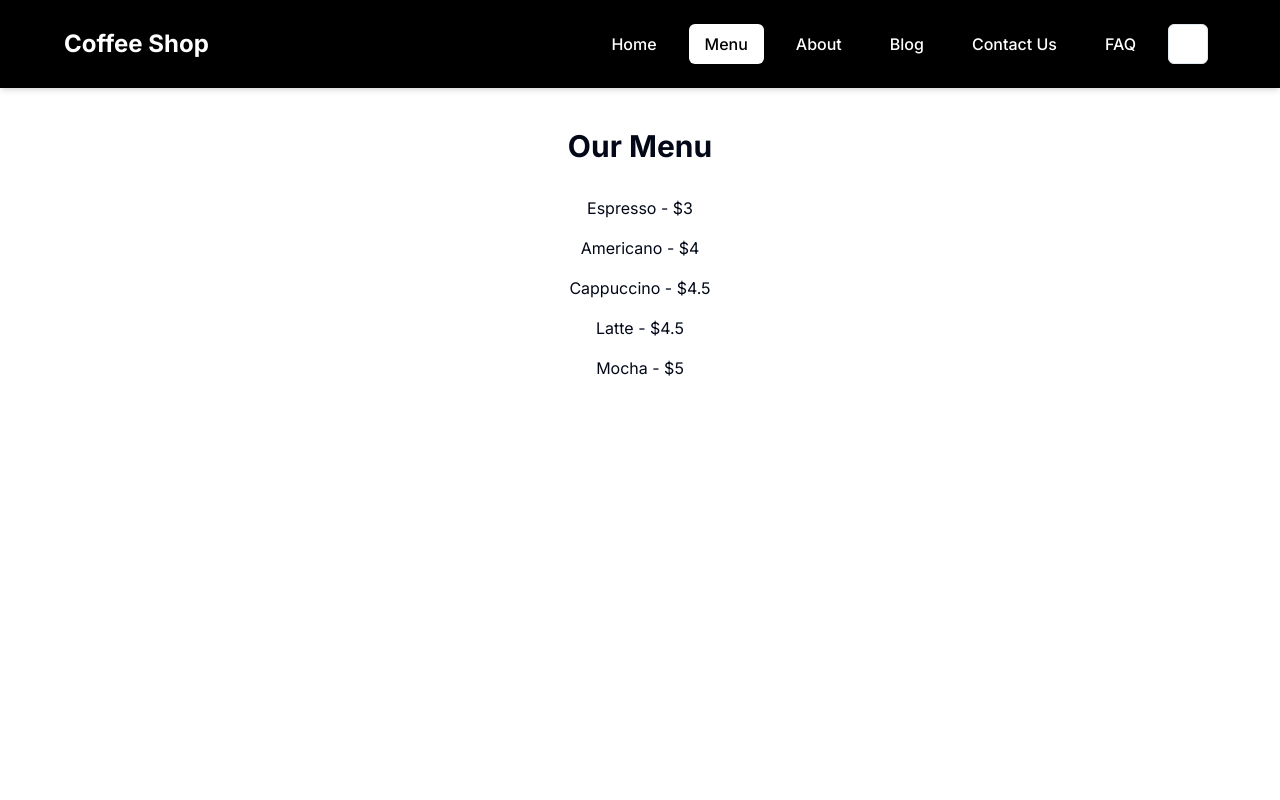
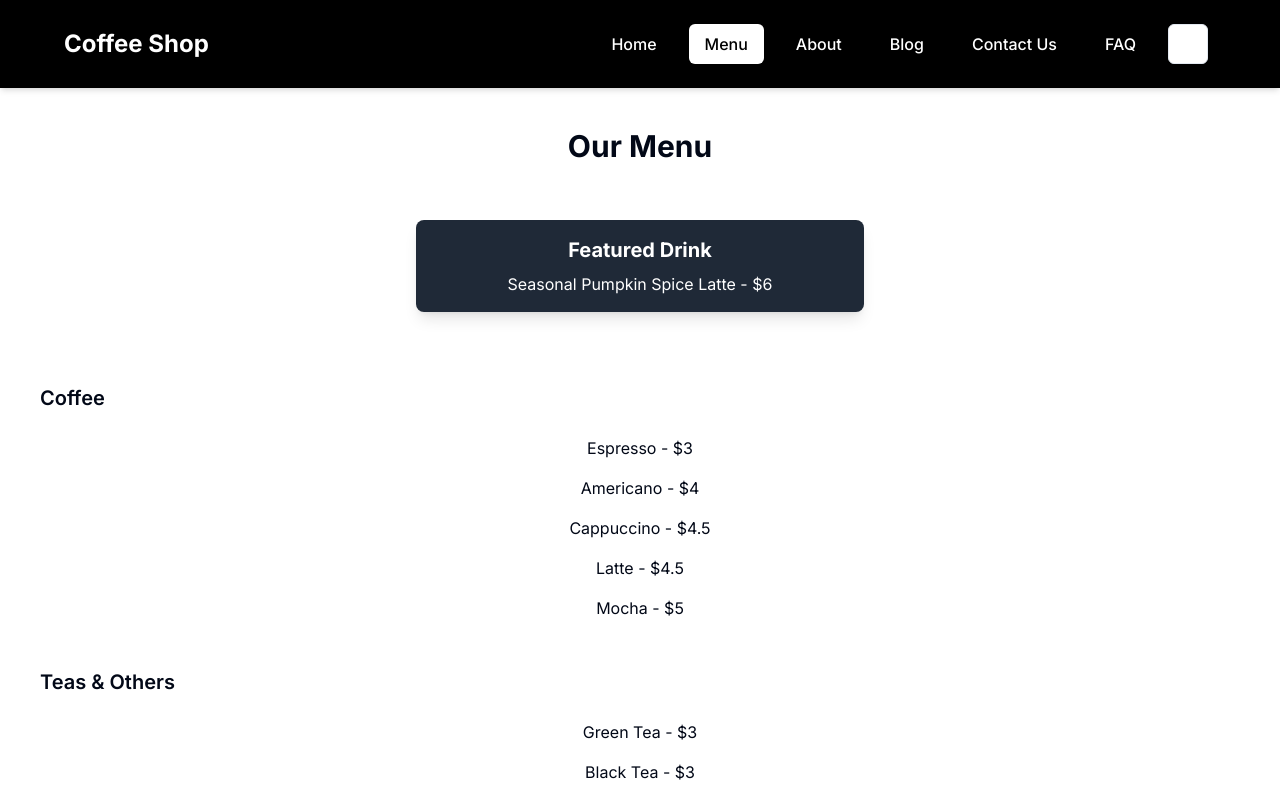
Before and after one commit to N1kos9/coffe-shop, a Next.js app: page /menu in a window 1280 px wide. Shown: the top 800 px of the page. Built offline with nearby package versions, Linux system fonts and the light colour scheme.

Commit message:
menu page animation added

```diff
--- a/app/components/Navbar.tsx
+++ b/app/components/Navbar.tsx
@@ -20,7 +20,6 @@ export default function Navbar() {
     { label: "FAQ", path: "/faq" },
   ];
 
-  // Variants for the mobile menu animation
   const menuVariants = {
     hidden: {
       opacity: 0,
@@ -38,7 +37,6 @@ export default function Navbar() {
     },
   };
 
-  // Variants for the link hover effect
   const linkVariants = {
     hover: {
       scale: 1.1,
@@ -56,7 +54,6 @@ export default function Navbar() {
           className="md:hidden p-4 text-xl mt-4 border rounded-lg"
           onClick={() => setIsMobileMenuOpen(!isMobileMenuOpen)}
         >
-          {/* Replace with an appropriate icon */}
           <span>{isMobileMenuOpen ? "Close" : "Menu"}</span>
         </button>
         {/* Always visible on desktop */}
@@ -65,7 +62,6 @@ export default function Navbar() {
             <motion.a
               key={link.path}
               href={link.path}
-              passHref
               whileHover="hover"
               variants={linkVariants}
               className={`cursor-pointer block text-center md:inline-block px-4 py-2 rounded-md font-medium ${
@@ -81,7 +77,6 @@ export default function Navbar() {
             <ModeToggle />
           </div>
         </div>
-        {/* Mobile Menu */}
         <AnimatePresence>
           {isMobileMenuOpen && (
             <motion.div
--- a/app/menu/page.tsx
+++ b/app/menu/page.tsx
@@ -1,17 +1,95 @@
+"use client";
+// pages/menu.tsx
 import Layout from "../components/Layout";
+import { motion } from "framer-motion";
 
 export default function Menu() {
+  const containerVariants = {
+    hidden: { opacity: 0 },
+    visible: {
+      opacity: 1,
+      transition: {
+        staggerChildren: 0.1,
+      },
+    },
+  };
+
+  const itemVariants = {
+    hidden: { x: -10, opacity: 0 },
+    visible: { x: 0, opacity: 1 },
+  };
+
   return (
     <Layout>
       <div className="p-10">
-        <h2 className="text-3xl font-bold text-center">Our Menu</h2>
-        <div className="mt-6 flex flex-col items-center">
-          <p className="my-2">Espresso - $3</p>
-          <p className="my-2">Americano - $4</p>
-          <p className="my-2">Cappuccino - $4.5</p>
-          <p className="my-2">Latte - $4.5</p>
-          <p className="my-2">Mocha - $5</p>
-        </div>
+        <motion.h2
+          className="text-3xl font-bold text-center"
+          initial={{ scale: 0.8, opacity: 0 }}
+          animate={{ scale: 1, opacity: 1 }}
+          transition={{ duration: 0.5 }}
+        >
+          Our Menu
+        </motion.h2>
+        <motion.div
+          className="mt-6 flex flex-col items-center"
+          variants={containerVariants}
+          initial="hidden"
+          animate="visible"
+        >
+          {/* Featured Drink */}
+          <motion.div
+            className="my-8 p-4 rounded-lg shadow-lg bg-gray-800 text-white w-full max-w-md text-center"
+            initial={{ y: -20, opacity: 0 }}
+            animate={{ y: 0, opacity: 1 }}
+            transition={{ delay: 0.5 }}
+          >
+            <h3 className="text-xl font-bold mb-2">Featured Drink</h3>
+            <p>Seasonal Pumpkin Spice Latte - $6</p>
+          </motion.div>
+          <motion.h4
+            className="self-start w-full max-w-md text-xl font-semibold mt-10 mb-4"
+            initial={{ opacity: 0 }}
+            animate={{ opacity: 1 }}
+            transition={{ delay: 0.7 }}
+          >
+            Coffee
+          </motion.h4>
+          <motion.p variants={itemVariants} className="my-2">
+            Espresso - $3
+          </motion.p>
+          <motion.p variants={itemVariants} className="my-2">
+            Americano - $4
+          </motion.p>
+          <motion.p variants={itemVariants} className="my-2">
+            Cappuccino - $4.5
+          </motion.p>
+          <motion.p variants={itemVariants} className="my-2">
+            Latte - $4.5
+          </motion.p>
+          <motion.p variants={itemVariants} className="my-2">
+            Mocha - $5
+          </motion.p>
+          <motion.h4
+            className="self-start w-full max-w-md text-xl font-semibold mt-10 mb-4"
+            initial={{ opacity: 0 }}
+            animate={{ opacity: 1 }}
+            transition={{ delay: 0.9 }}
+          >
+            Teas & Others
+          </motion.h4>
+          <motion.p variants={itemVariants} className="my-2">
+            Green Tea - $3
+          </motion.p>
+          <motion.p variants={itemVariants} className="my-2">
+            Black Tea - $3
+          </motion.p>
+          <motion.p variants={itemVariants} className="my-2">
+            Herbal Tea - $3.5
+          </motion.p>
+          <motion.p variants={itemVariants} className="my-2">
+            Hot Chocolate - $4
+          </motion.p>
+        </motion.div>
       </div>
     </Layout>
   );
```
